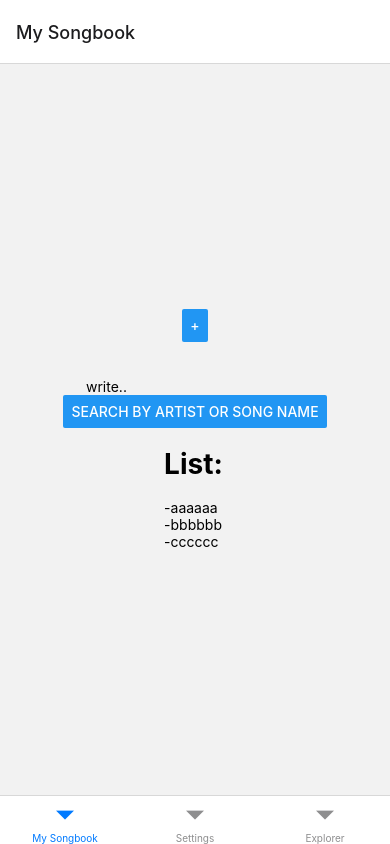
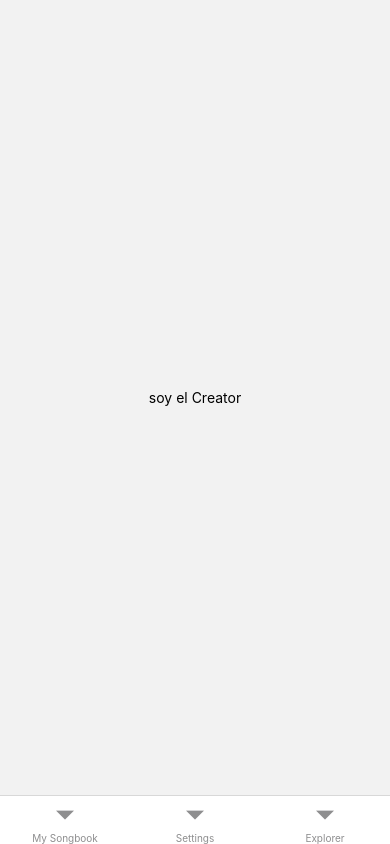
Before and after one commit to santiserena/SongBookApp, a React Native app: screen /Creator in a window 390 px wide. Built offline with nearby package versions, Linux system fonts and the light colour scheme.

Commit message:
Component Creator with hide icon and button to go there

```diff
--- a/App.js
+++ b/App.js
@@ -1,20 +1,31 @@
-import { NavigationContainer } from '@react-navigation/native';
-import { createBottomTabNavigator } from '@react-navigation/bottom-tabs';
+import { NavigationContainer } from "@react-navigation/native";
+import { createBottomTabNavigator } from "@react-navigation/bottom-tabs";
 
-import MySongBook from './components/MySongBook';
-import Explorer from './components/Explorer';
-import SettingsScreen from './components/SettingsScreen';
-
+import MySongBook from "./components/MySongBook";
+import Explorer from "./components/Explorer";
+import SettingsScreen from "./components/SettingsScreen";
+import Creator from "./components/Creator";
 
 const Tab = createBottomTabNavigator();
 
 export default function App() {
   return (
     <NavigationContainer>
-      <Tab.Navigator>
+      <Tab.Navigator
+        screenOptions={{
+          headerShown: false,
+        }}
+      >
         <Tab.Screen name="My Songbook" component={MySongBook} />
         <Tab.Screen name="Settings" component={SettingsScreen} />
         <Tab.Screen name="Explorer" component={Explorer} />
+        <Tab.Screen
+          name="Creator"
+          component={Creator}
+          options={{
+            tabBarButton: () => null,
+          }}
+        />
       </Tab.Navigator>
     </NavigationContainer>
   );
--- /dev/null
+++ b/components/Creator.jsx
@@ -0,0 +1,9 @@
+import { View, Text } from "react-native-web";
+
+export default function Creator() {
+  return (
+    <View style={{ flex: 1, justifyContent: "center", alignItems: "center" }}>
+      <Text>soy el Creator</Text>
+    </View>
+  );
+}
--- a/components/Explorer.jsx
+++ b/components/Explorer.jsx
@@ -5,7 +5,7 @@ export default function Explorer() {
     <View style={{ flex: 1, justifyContent: "center", alignItems: "center" }}>
       <Text>Soy el explorador</Text>
       <Image
-        source={{uri: 'https://source.unsplash.com/user/c_v_r'}}
+        source={{ uri: "https://source.unsplash.com/user/c_v_r" }}
         style={{ width: 400, height: 400 }}
       />
     </View>
--- a/components/MySongBook.jsx
+++ b/components/MySongBook.jsx
@@ -2,10 +2,8 @@ import { View, Text, TextInput } from "react-native";
 import { Button } from "react-native-web";
 import { useState } from "react";
 
-export default function MySongBook() {
-
-  const [find, setFind] = useState('')
-
+export default function MySongBook({ navigation }) {
+  const [find, setFind] = useState("");
 
   const onChangeText = (ev) => {
     setFind(ev);
@@ -17,8 +15,9 @@ export default function MySongBook() {
 
   return (
     <View style={{ flex: 1, justifyContent: "center", alignItems: "center" }}>
-      <Button title="+" />
-      <br/><br/>
+      <Button onPress={() => navigation.navigate("Creator")} title="+" />
+      <br />
+      <br />
 
       <TextInput
         onChangeText={(ev) => onChangeText(ev)}
```
Lines whose indentation alone changed are shown as unchanged.
